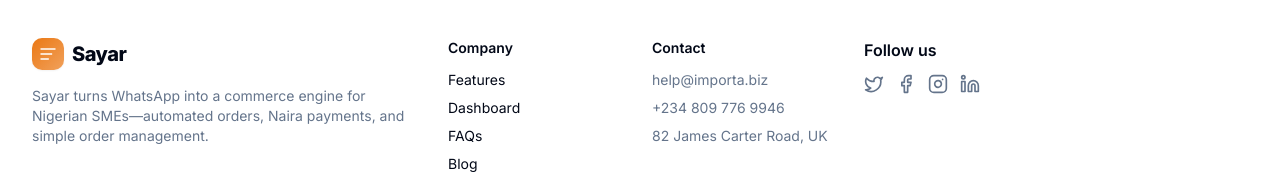
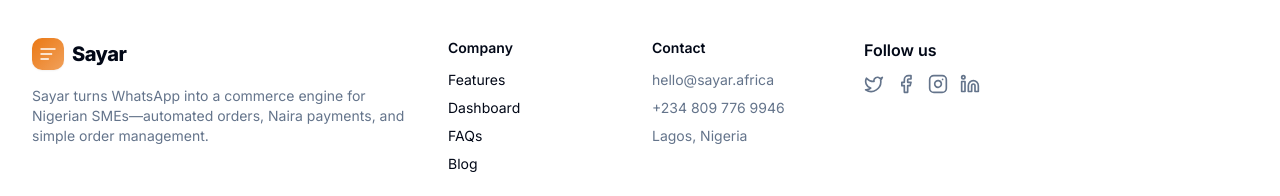
Before and after one commit to nonsonwaukwa/sayarsite, a React (Vite) app: page / in a window 1280 px wide. Shown: the part 2895-3091 px from the top of the page. Built offline with nearby package versions, Linux system fonts and the light colour scheme.

Commit message:
Update footer contact info
cgen-0ba75c70343f4eddb5daeec7105c9a90

```diff
--- a/client/components/layout/Footer.tsx
+++ b/client/components/layout/Footer.tsx
@@ -30,9 +30,9 @@ export default function Footer() {
           <div>
             <h4 className="font-semibold mb-3">Contact</h4>
             <ul className="space-y-2 text-muted-foreground">
-              <li>help@importa.biz</li>
+              <li>hello@sayar.africa</li>
               <li>+234 809 776 9946</li>
-              <li>82 James Carter Road, UK</li>
+              <li>Lagos, Nigeria</li>
             </ul>
           </div>
         </div>
```
